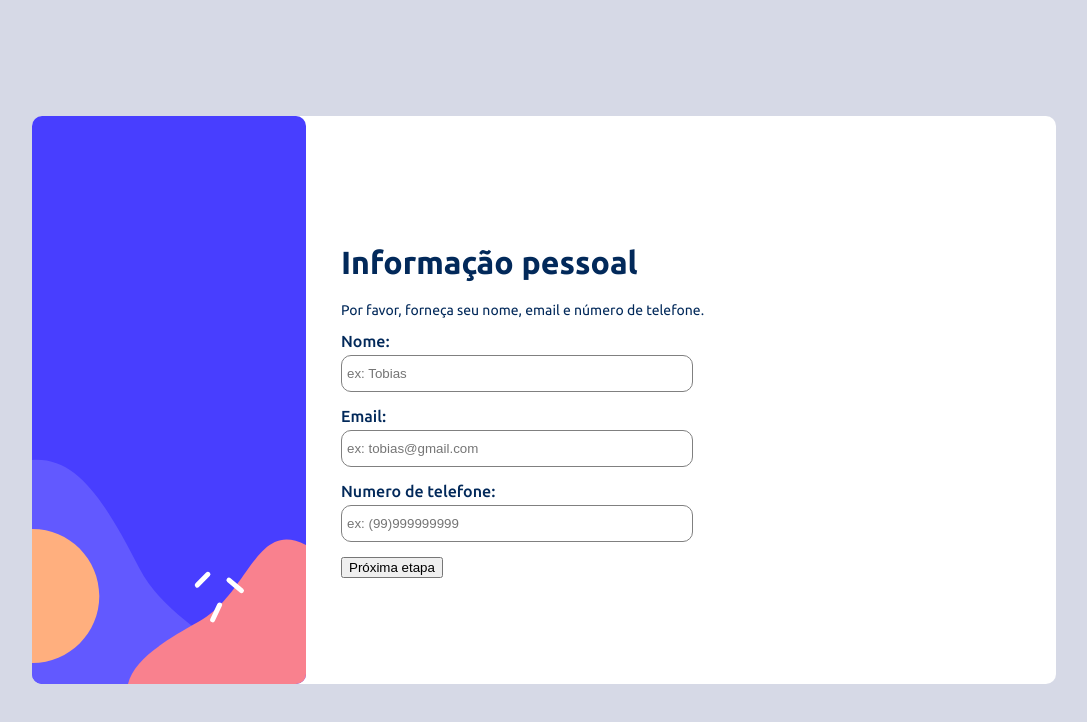
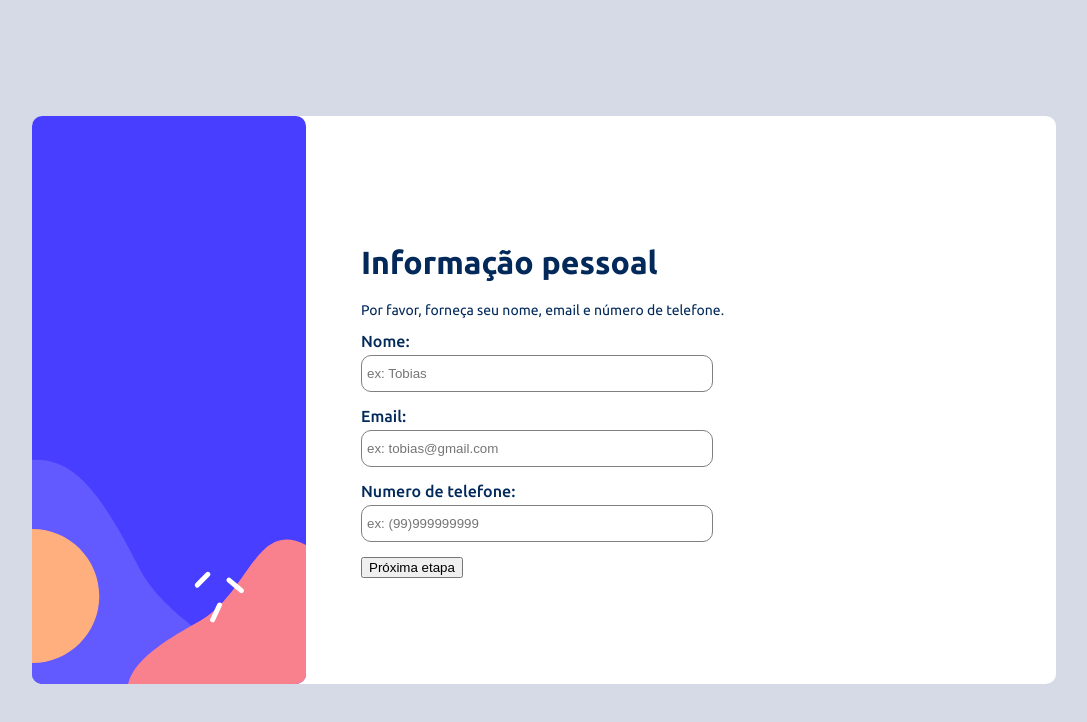
Before and after one commit to tobiasramos/multi-step-form, a React (Create React App) app: page / in a window 1280 px wide. Shown: the top 722 px of the page, without its empty margins (96-1183 px from the left). Built offline with nearby package versions, Linux system fonts and the light colour scheme; the HTML template or start-up script is replaced by a standard one.

Commit message:
Ajustando a rota da aplicação

```diff
--- a/src/App.js
+++ b/src/App.js
@@ -1,22 +1,10 @@
 import "./App.css";
 import Home from "./page/home";
-import SelectYourPlan from "./components/selectYourPlan/select-your-plan";
-import { BrowserRouter as Router } from "react-router-dom";
-import { Switch, Route } from "react-router-dom";
-import PickAddOns from "./components/pickAddOns/pick-add-ons";
-import FinishingUp from "./components/finishingUp/finishing-up";
 
 function App() {
   return (
-    <div className='App'>
-      <Router>
-        <Switch>
-          <Route exact path="/" component={Home} />
-          <Route path="/select-your-plan" component={SelectYourPlan} />
-          <Route path="/pick-add-ons" component={PickAddOns} />
-          <Route path="/finishing-up" component={FinishingUp} />
-        </Switch>
-      </Router>
+    <div className="App">
+      <Home />
     </div>
   );
 }
--- a/src/page/home.js
+++ b/src/page/home.js
@@ -1,22 +1,38 @@
+import { BrowserRouter as Router } from "react-router-dom";
+import { Switch, Route } from "react-router-dom";
+import styled from "styled-components";
 import PersonalInfo from "../components/personalInfo/personal-info";
-import styled from "styled-components";
+import SelectYourPlan from "../components/selectYourPlan/select-your-plan";
+import PickAddOns from "../components/pickAddOns/pick-add-ons";
+import FinishingUp from "../components/finishingUp/finishing-up";
 
 const Home = () => {
   return (
-    <DivConainer>
-      <img src="/images/bg-sidebar-desktop.svg" alt="Fundo" />
-      <PersonalInfo />
-    </DivConainer>
+    <Router>
+      <DivContainer>
+        <img src="/images/bg-sidebar-desktop.svg" alt="Fundo" />
+        <Switch>
+          <Route path="/" exact component={PersonalInfo} />
+          <Route path="/select-your-plan" component={SelectYourPlan} />
+          <Route path="/pick-add-ons" component={PickAddOns} />
+          <Route path="/finishing-up" component={FinishingUp} />
+        </Switch>
+      </DivContainer>
+    </Router>
   );
 };
 
 export default Home;
 
-const DivConainer = styled.div`
+const DivContainer = styled.div`
   width: 80%;
   margin: auto auto;
   display: flex;
   align-items: center;
   border-radius: 10px;
   background-color: hsl(0, 0%, 100%);
+
+  img {
+    margin-right: 20px;
+  }
 `;
```
